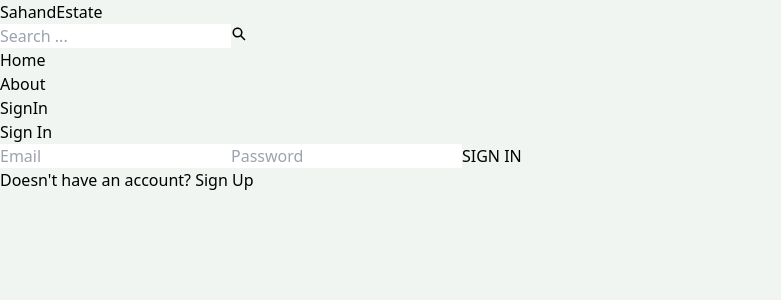
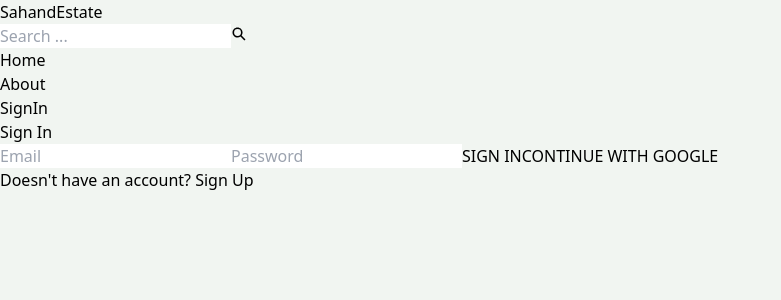
Before and after one commit to HaileabWolde/MERN-REALSTATE-APPLICATION, a React (Vite) app in the folder client/: page /signIn in a window 1280 px wide. Shown: the top 300 px of the page, without its empty margins (0-781 px from the left). Built offline with nearby package versions, Linux system fonts and the light colour scheme.

Commit message:
added google authentication

```diff
--- a/client/package.json
+++ b/client/package.json
@@ -11,6 +11,7 @@
   },
   "dependencies": {
     "@reduxjs/toolkit": "^1.9.7",
+    "firebase": "^10.6.0",
     "react": "^18.2.0",
     "react-dom": "^18.2.0",
     "react-icons": "^4.12.0",
--- /dev/null
+++ b/client/src/Components/OAuth/OAuth.jsx
@@ -0,0 +1,6 @@
+const OAuth = ()=>{
+    return (
+           <button className="bg-red-700 text-white p-3 rounded-lg text-sm md:text-xl hover:opacity-90" type="button">CONTINUE WITH GOOGLE</button>
+    )
+}
+export default OAuth
--- a/client/src/Components/SignIn/SignIn.jsx
+++ b/client/src/Components/SignIn/SignIn.jsx
@@ -2,6 +2,7 @@ import { useState } from "react"
 import { useSelector, useDispatch } from 'react-redux'
 import {useNavigate} from 'react-router-dom'
 import { SignInFailure, SignInSuccess, SignInStart } from "../../redux/user/userSlice"
+import OAuth from '../OAuth/OAuth'
 const SignIn = ()=>{
     const navigate = useNavigate()
     const dispatch = useDispatch()
@@ -82,7 +83,8 @@ const SignIn = ()=>{
               onChange={handleChange}
               className="p-5 rounded-lg shadow-sm text-sm md:text-lg"
               />
-              {Loading ? <button className="bg-slate-700 text-white p-4 rounded-lg text-sm md:text-xl">LOADING ... </button> : <button  type="submit" className="bg-slate-700 text-white p-4 rounded-lg text-sm md:text-xl">{signup ? 'SIGN UP' : 'SIGN IN'}</button>}
+              {Loading ? <button className="bg-slate-700 text-white p-4 rounded-lg text-sm md:text-xl">LOADING ... </button> : <button  type="submit" className="bg-slate-700 text-white p-4 rounded-lg text-sm md:text-xl hover:opacity-90">{signup ? 'SIGN UP' : 'SIGN IN'}</button>}
+              <OAuth/>
            </form>
            <div className="mt-4">
            {
@@ -94,6 +96,7 @@ const SignIn = ()=>{
             </h1></button>
            }
            </div>
+
            {
             Error && <p className="text-red-500 mt-5">{Error}</p>
            }
```
Also changed, not shown: client/src/FireBase/firebase.js (added), 2 other files (tests, documents, lock files or other folders).
